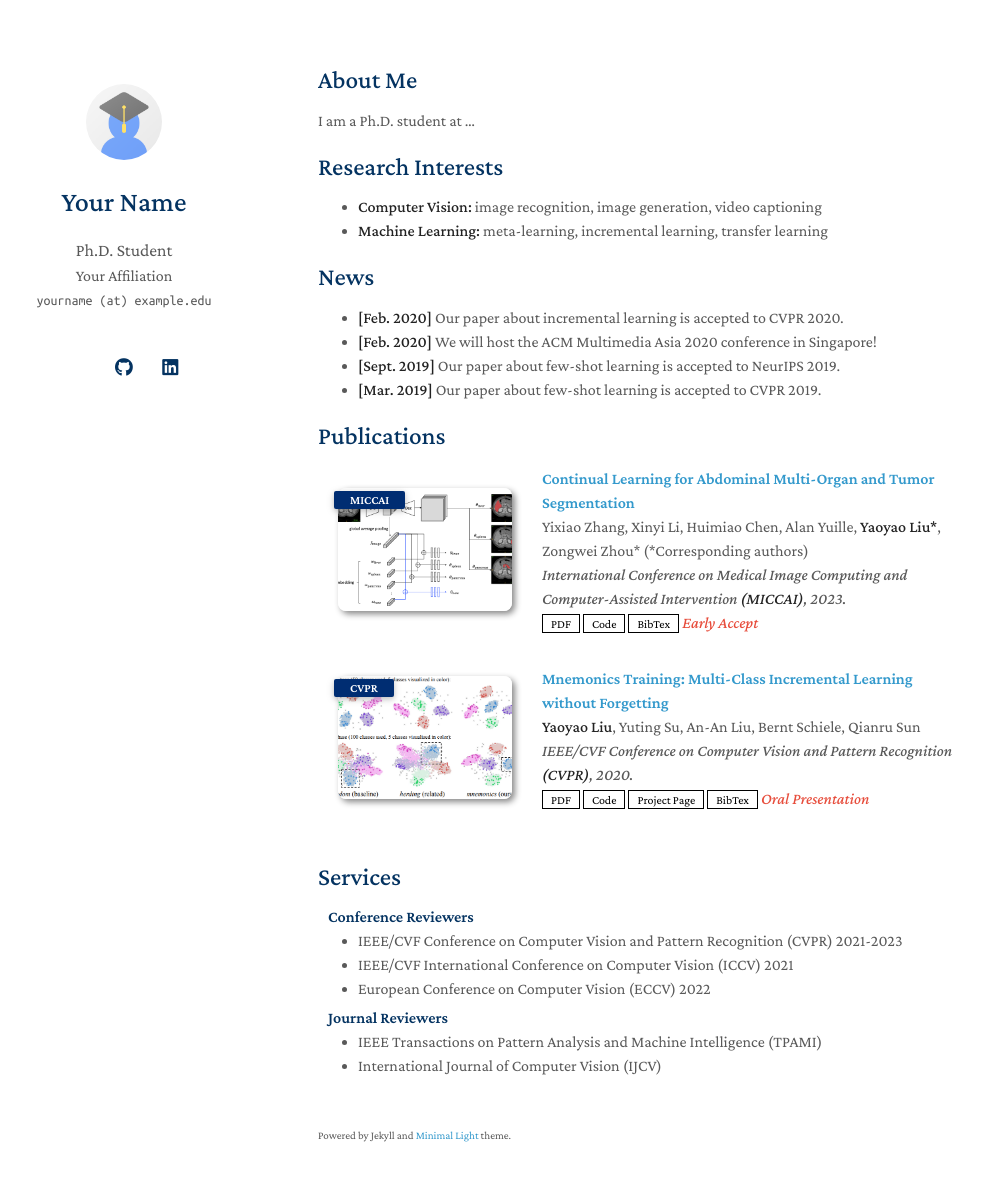
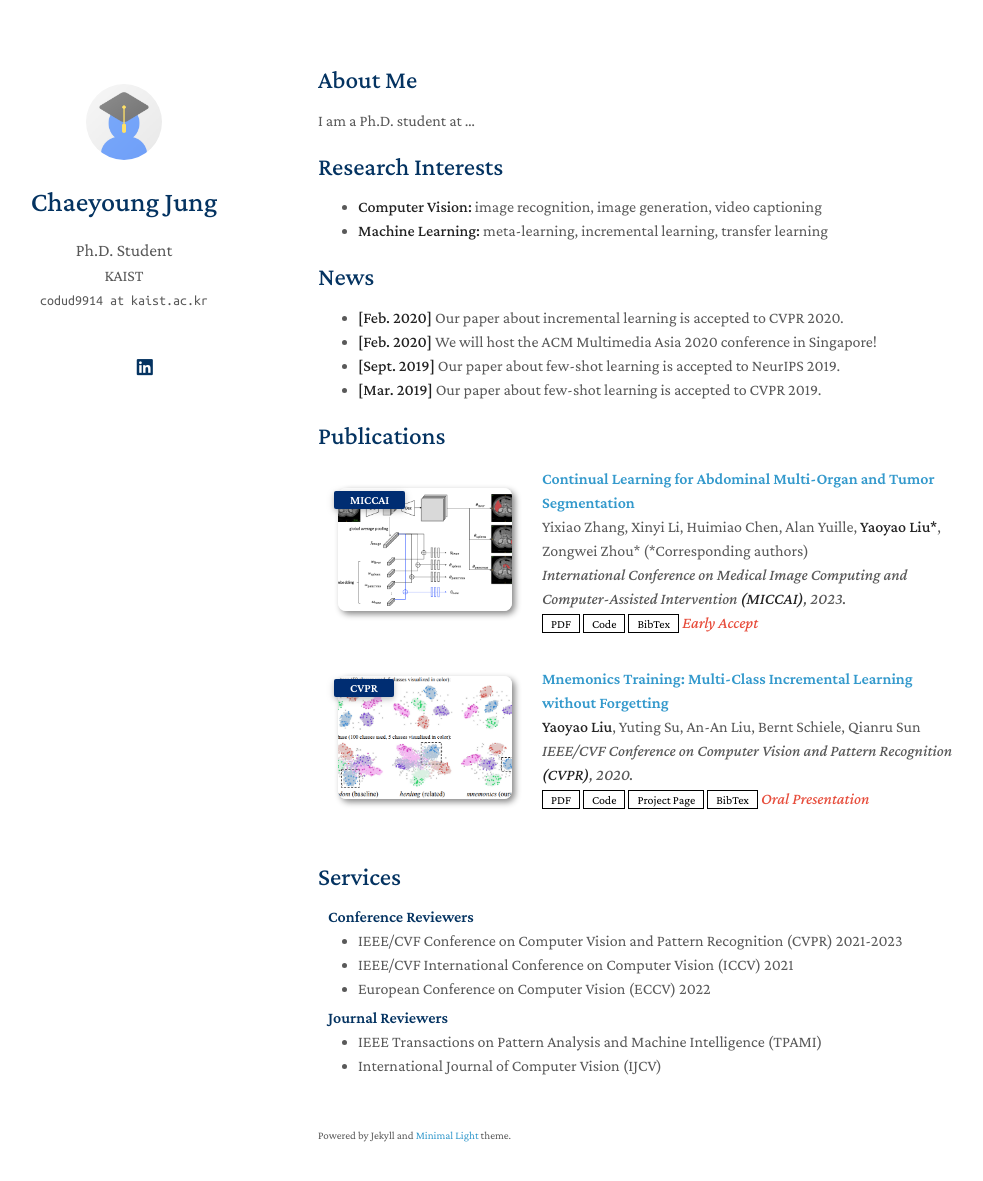
Before and after one commit to cyongong/cyongong.github.io, a Jekyll site: the page built from index.md, in a window 1280 px wide and 1216 px high. Shown: the top 1181 px of the window, without its empty margins (152-1135 px from the left). Built offline with Jekyll 4.4.1, drawn with Linux system fonts in a browser that asks for light colours; a style sheet for code colours, icons or effects is not loaded; our own code applies the rules of GitHub Pages for plain Markdown files.

Commit message:
Update _config.yml

```diff
--- a/_config.yml
+++ b/_config.yml
@@ -1,22 +1,20 @@
 # Basic Information
-title: Your Name
+title: Chaeyoung Jung
 position: Ph.D. Student
-affiliation: Your Affiliation
-email: yourname (at) example.edu
+affiliation: KAIST
+email: codud9914 at kaist.ac.kr
 
 # Search Engine Optimization (SEO)
 # The following information is used to improve the website traffic from search engines, e.g., Google.
-keywords: minimal light
-description: The Minimal Light is a simple and elegant jekyll theme for academic personal homepage.
-canonical: https://minimal-light-theme.yliu.me/
+keywords: Chaeyoung Jung
+description: The personal page of Chaeyoung Jung, AI researcher at KAIST.
+canonical: https://cyongong.github.io/
 
 # Links
 # If you don't need one of them, you may delete the corresponding line.
-google_scholar: https://scholar.google.com/
-cv_link: assets/files/curriculum_vitae.pdf
-github_link: https://github.com/
-linkedin: https://www.linkedin.com/
-twitter: https://twitter.com/
+google_scholar: https://scholar.google.com/citations?user=LooPec8AAAAJ&hl=en
+cv_link:
+linkedin: https://www.linkedin.com/in/chaeyoung-jung-4b8405231/
 
 # Images (e.g., your profile picture and your website's favicon)
 # "favicon" and "favicon_dark" are used for the light and dark modes, respectively.
@@ -38,7 +36,6 @@ font: "Serif" # or "Sans Serif"
 
 # Google Analytics ID
 # Please remove this if you don't use Google Analytics
-google_analytics: UA-111540567-4
 
 # Use this project as a remote theme for GitHub Pages
 # See the guide here: https://docs.github.com/en/pages/setting-up-a-github-pages-site-with-jekyll/adding-a-theme-to-your-github-pages-site-using-jekyll
```
